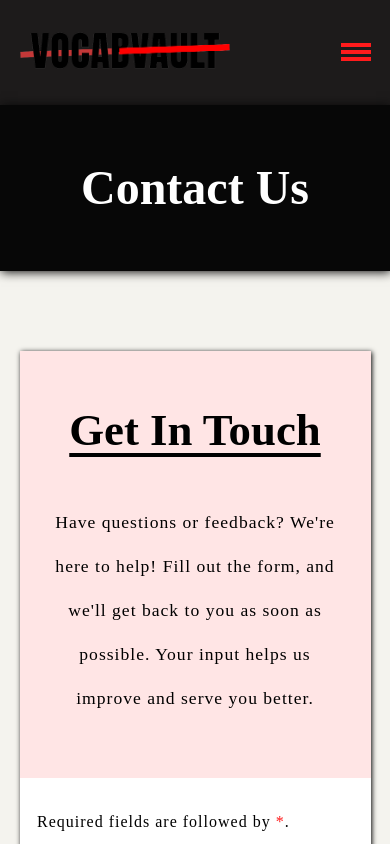
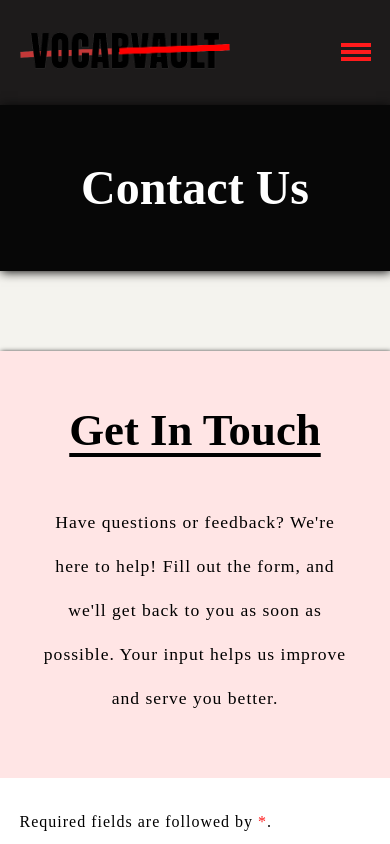
Before and after one commit to andy-agyeiDwumah-hybytes/capstone_project, a React (Vite) app: page /contact in a window 390 px wide. Shown: the top 844 px of the page. Built offline with nearby package versions, Linux system fonts and the light colour scheme; no server answers.

Commit message:
Fix responsiveness of Contact and User Details page

```diff
--- a/src/index.css
+++ b/src/index.css
@@ -91,3 +91,15 @@ button {
 .setPaddingInline {
   padding-inline: min(5%, 4em);
 }
+
+@media (width >= 280px) {
+  .setPaddingInlineWide {
+    padding-inline: 0;
+  }
+}
+
+@media (width >= 768px) {
+  .setPaddingInlineWide {
+    padding-inline: 4em;
+  }
+}
--- a/src/pages/contact/Contact.jsx
+++ b/src/pages/contact/Contact.jsx
@@ -36,7 +36,7 @@ export default function Contact() {
         <div className="h2Wrapper">
           <h2 id="contact">Contact Us</h2>
         </div>
-        <div className="setPaddingInline">
+        <div className="setPaddingInlineWide">
           <div className={styles.textFormWrapper}>
             <div className={styles.textWrapper}>
               <h3
--- a/src/pages/userDetails/UserDetails.jsx
+++ b/src/pages/userDetails/UserDetails.jsx
@@ -46,7 +46,7 @@ export default function UserDetails() {
         <div className={[styles.headingWrapper, "h2Wrapper"].join(" ")}>
           <h2 id="my-details">My Details</h2>
         </div>
-        <div className="setPaddingInline">
+        <div className="setPaddingInlineWide">
           <div className={styles.logOutWrapper}>
             <button onClick={() => handleLogOutUser()} className={styles.logoutBtn}>
               Log out
```
